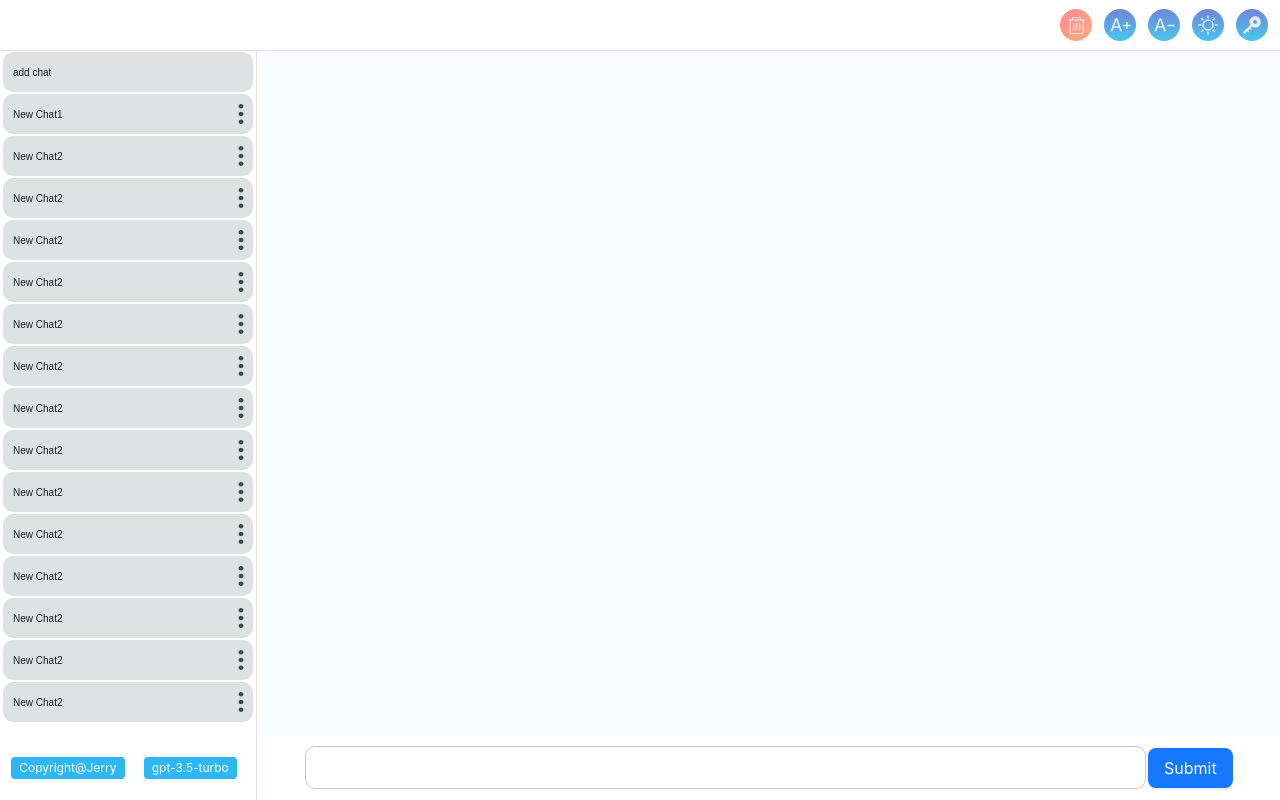
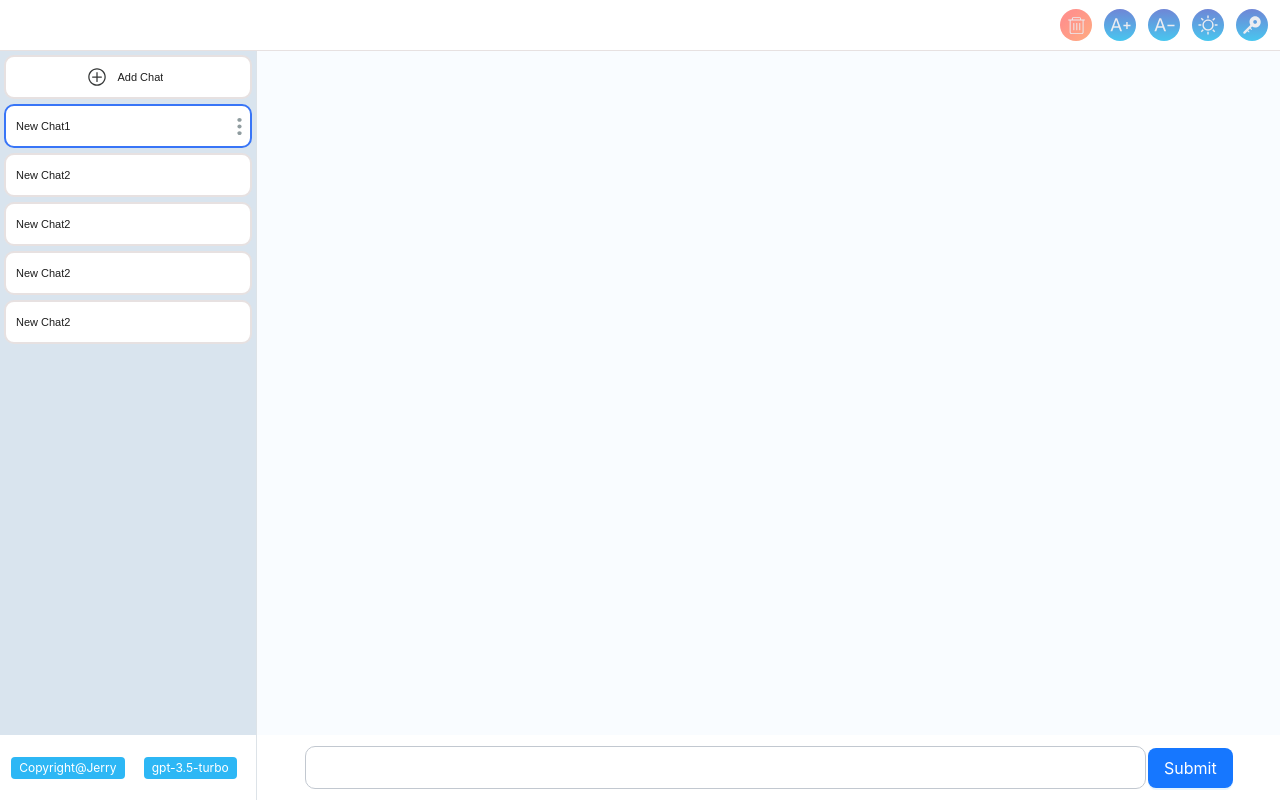
Before and after one commit to jerry0chou/chat-gpt-web, a React (Create React App) app: page / in a window 1280 px wide. Built offline with nearby package versions, Linux system fonts and the light colour scheme.

Commit message:
add different color for side menu item

```diff
--- a/src/components/SideMenuItem/SideMenuItem.tsx
+++ b/src/components/SideMenuItem/SideMenuItem.tsx
@@ -1,10 +1,13 @@
 import React, {memo} from "react";
-import {ItemContainer, ItemText, OperateIcon} from "./css";
+import {AddIcon, ItemContainer, ItemText, OperateIcon} from "./css";
 import useAllStates from "../../hooks/useAllStates";
-
+export enum ItemType{
+    Normal = 'Normal',
+    Add = 'Add'
+}
 interface ItemProp{
     id: string;
-    type?: 'normal' | 'add'
+    type?: ItemType;
     text: string;
     isActive: boolean;
     emitItemClick: (id: string)=>void;
@@ -22,8 +25,9 @@ function SideMenuItem(p: ItemProp){
     }
 
     return(
-        <ItemContainer onClick={onMenuItemClick} theme={theme}>
-            <ItemText theme={theme}>{p.text}</ItemText>
+        <ItemContainer onClick={onMenuItemClick} theme={theme} isActive={p.isActive} type={p.type}>
+            {p.type === ItemType.Add? <AddIcon theme={theme}/>: <div/>}
+            <ItemText theme={theme} >{p.text}</ItemText>
             {
                 p.isActive? <OperateIcon onClick={onOperateClick} theme={theme}/>: <div/>
             }
--- a/src/components/SideMenuItem/css.tsx
+++ b/src/components/SideMenuItem/css.tsx
@@ -1,43 +1,67 @@
 import React from "react";
 
 import {ReactComponent as OperateSVG} from "../../assets/operate.svg";
-import styled, {css} from "styled-components";
+import {ReactComponent as AddSVG} from "../../assets/add.svg";
+import styled from "styled-components";
 import {Theme} from "../../store/reducer/header";
+import {ItemType} from "./SideMenuItem";
 
-export const OperateIcon = styled(OperateSVG)<{theme: Theme}>`
+export const OperateIcon = styled(OperateSVG)<{ theme: Theme }>`
   margin-right: 2px;
   margin-left: auto;
-  width: 20px;
-  height: 20px;
+  width: 17px;
+  height: 17px;
+
   & path {
-    fill: ${p => p.theme === Theme.day ? '#42494d' : '#d1d8dc'};
+    fill: ${p => p.theme === Theme.day ? '#8f9c9f' : '#e0e6ea'};
   }
 
   &:hover {
     cursor: pointer;
   }
 `
+export const AddIcon = styled(AddSVG)<{ theme: Theme }>`
+  width: 20px;
+  height: 20px;
+  & path {
+    fill: ${p => p.theme === Theme.day ? '#343636' : '#faf8f8'};
+  }
+  &:hover {
+    cursor: pointer;
+  }
+`
+interface ItemProp {
+    theme: Theme;
+    isActive?: boolean;
+    type?: ItemType
+}
 
-export const ItemContainer = styled.div<{ theme: Theme }>`
+export const ItemContainer = styled.div<ItemProp>`
   display: flex;
-  margin-top: 2px;
+  margin-top: 5px;
   height: 40px;
   flex-direction: row;
   align-items: center;
+  justify-content: ${p => p.type === ItemType.Add ? 'center' : 'flex-start'};
   cursor: pointer;
-  margin-left: 3px;
-  margin-right: 3px;
-  background-color: ${p => p.theme === Theme.day ? '#dfe2e3' : '#3875f7'};
+  margin-left: 4px;
+  margin-right: 4px;
+  border: ${p =>
+    p.isActive ?
+    p.theme === Theme.day ? '#3875f7' : '#ffffff' :
+    p.theme === Theme.day ? '#e7e1e1' : '#42494d'
+  } 2px solid;
+  background-color: ${p => p.theme === Theme.day ? '#ffffff' : '#3875f7'};
   border-radius: 10px;
 `;
 
-export const ItemText = styled.div<{ theme: Theme }>`
+export const ItemText = styled.div<ItemProp>`
   white-space: nowrap; /* 禁止换行 */
   overflow: hidden; /* 溢出隐藏 */
   text-overflow: ellipsis; /* 超出部分显示省略号 */
   color: ${p => p.theme === Theme.day ? '#1e1e1e' : '#ffffff'};
   font-family: sans-serif;
-  font-size: 10px;
+  font-size: 11px;
   font-weight: 500;
   margin-left: 10px;
   margin-right: 5px;
--- a/src/views/SideMenu.tsx
+++ b/src/views/SideMenu.tsx
@@ -1,13 +1,14 @@
 import React, {useEffect, useState} from 'react';
-import { PlusOutlined} from '@ant-design/icons';
+import {PlusOutlined} from '@ant-design/icons';
 import type {MenuProps} from 'antd';
 import useAllStates from "../hooks/useAllStates";
 import {useAppDispatch} from "../hooks/storeHooks";
 import {deleteTab, MenuItem, setCurrentTabKey, setMenuList} from "../store/reducer/menu";
 import {updateChatListFromLocalStorage} from "../store/reducer/chat";
 import {SideMenuContainer} from "./css";
-import SideMenuItem from "../components/SideMenuItem/SideMenuItem";
+import SideMenuItem, {ItemType} from "../components/SideMenuItem/SideMenuItem";
 import TagContainer from "../components/TagContainer/TagContainer";
+
 const NewChat = {
     label: 'New Chat',
     key: '0',
@@ -70,22 +71,22 @@ export default function SideMenu() {
     }
     return (
         <SideMenuContainer  theme={theme}>
-            <SideMenuItem id={'1'} key={1} isActive={false} type={"add"} text={"add chat"} emitItemClick={onItemClick}/>
+            <SideMenuItem id={'1'} key={1} isActive={false} type={ItemType.Add} text={"Add Chat"} emitItemClick={onItemClick}/>
             <SideMenuItem id={'2'} key={2} isActive={true} text={"New Chat1"} emitItemClick={onItemClick}/>
-            <SideMenuItem id={'3'} key={3} isActive={true} text={"New Chat2"} emitItemClick={onItemClick}/>
-            <SideMenuItem id={'4'} key={4} isActive={true} text={"New Chat2"} emitItemClick={onItemClick}/>
-            <SideMenuItem id={'5'} key={5} isActive={true} text={"New Chat2"} emitItemClick={onItemClick}/>
-            <SideMenuItem id={'6'} key={6} isActive={true} text={"New Chat2"} emitItemClick={onItemClick}/>
-            <SideMenuItem id={'7'} key={7} isActive={true} text={"New Chat2"} emitItemClick={onItemClick}/>
-            <SideMenuItem id={'8'} key={8} isActive={true} text={"New Chat2"} emitItemClick={onItemClick}/>
-            <SideMenuItem id={'9'} key={9} isActive={true} text={"New Chat2"} emitItemClick={onItemClick}/>
-            <SideMenuItem id={'10'} key={10} isActive={true} text={"New Chat2"} emitItemClick={onItemClick}/>
-            <SideMenuItem id={'11'} key={11} isActive={true} text={"New Chat2"} emitItemClick={onItemClick}/>
-            <SideMenuItem id={'12'} key={12} isActive={true} text={"New Chat2"} emitItemClick={onItemClick}/>
-            <SideMenuItem id={'13'} key={13} isActive={true} text={"New Chat2"} emitItemClick={onItemClick}/>
-            <SideMenuItem id={'14'} key={14} isActive={true} text={"New Chat2"} emitItemClick={onItemClick}/>
-            <SideMenuItem id={'15'} key={15} isActive={true} text={"New Chat2"} emitItemClick={onItemClick}/>
-            <SideMenuItem id={'16'} key={16} isActive={true} text={"New Chat2"} emitItemClick={onItemClick}/>
+            <SideMenuItem id={'3'} key={3} isActive={false} text={"New Chat2"} emitItemClick={onItemClick}/>
+            <SideMenuItem id={'4'} key={4} isActive={false} text={"New Chat2"} emitItemClick={onItemClick}/>
+            <SideMenuItem id={'5'} key={5} isActive={false} text={"New Chat2"} emitItemClick={onItemClick}/>
+            <SideMenuItem id={'6'} key={6} isActive={false} text={"New Chat2"} emitItemClick={onItemClick}/>
+            {/*<SideMenuItem id={'7'} key={7} isActive={true} text={"New Chat2"} emitItemClick={onItemClick}/>*/}
+            {/*<SideMenuItem id={'8'} key={8} isActive={true} text={"New Chat2"} emitItemClick={onItemClick}/>*/}
+            {/*<SideMenuItem id={'9'} key={9} isActive={true} text={"New Chat2"} emitItemClick={onItemClick}/>*/}
+            {/*<SideMenuItem id={'10'} key={10} isActive={true} text={"New Chat2"} emitItemClick={onItemClick}/>*/}
+            {/*<SideMenuItem id={'11'} key={11} isActive={true} text={"New Chat2"} emitItemClick={onItemClick}/>*/}
+            {/*<SideMenuItem id={'12'} key={12} isActive={true} text={"New Chat2"} emitItemClick={onItemClick}/>*/}
+            {/*<SideMenuItem id={'13'} key={13} isActive={true} text={"New Chat2"} emitItemClick={onItemClick}/>*/}
+            {/*<SideMenuItem id={'14'} key={14} isActive={true} text={"New Chat2"} emitItemClick={onItemClick}/>*/}
+            {/*<SideMenuItem id={'15'} key={15} isActive={true} text={"New Chat2"} emitItemClick={onItemClick}/>*/}
+            {/*<SideMenuItem id={'16'} key={16} isActive={true} text={"New Chat2"} emitItemClick={onItemClick}/>*/}
             <TagContainer/>
         </SideMenuContainer>
     )
--- a/src/views/css.tsx
+++ b/src/views/css.tsx
@@ -28,8 +28,8 @@ export const SideMenuContainer = styled.div<{ theme: Theme }>`
   flex-direction: column;
   width: 256px;
   height: calc(100vh - 50px);
-  background-color: ${p => p.theme === Theme.night ? '#041527' : '#ffffff'};
-  border-right: ${p => p.theme === Theme.day ? '#e7e1e1' : '#2d3b5e'} 1px solid;
+  background-color: ${p => p.theme === Theme.night ? '#041527' : '#d9e4ee'};
+  border-right: ${p => p.theme === Theme.day ? '#dde3e8' : '#2d3b5e'} 1px solid;
 
   -ms-overflow-style: none; /* for Internet Explorer, Edge */
   scrollbar-width: none; /* for Firefox */
```
Also changed, not shown: src/assets/add.svg (added).
